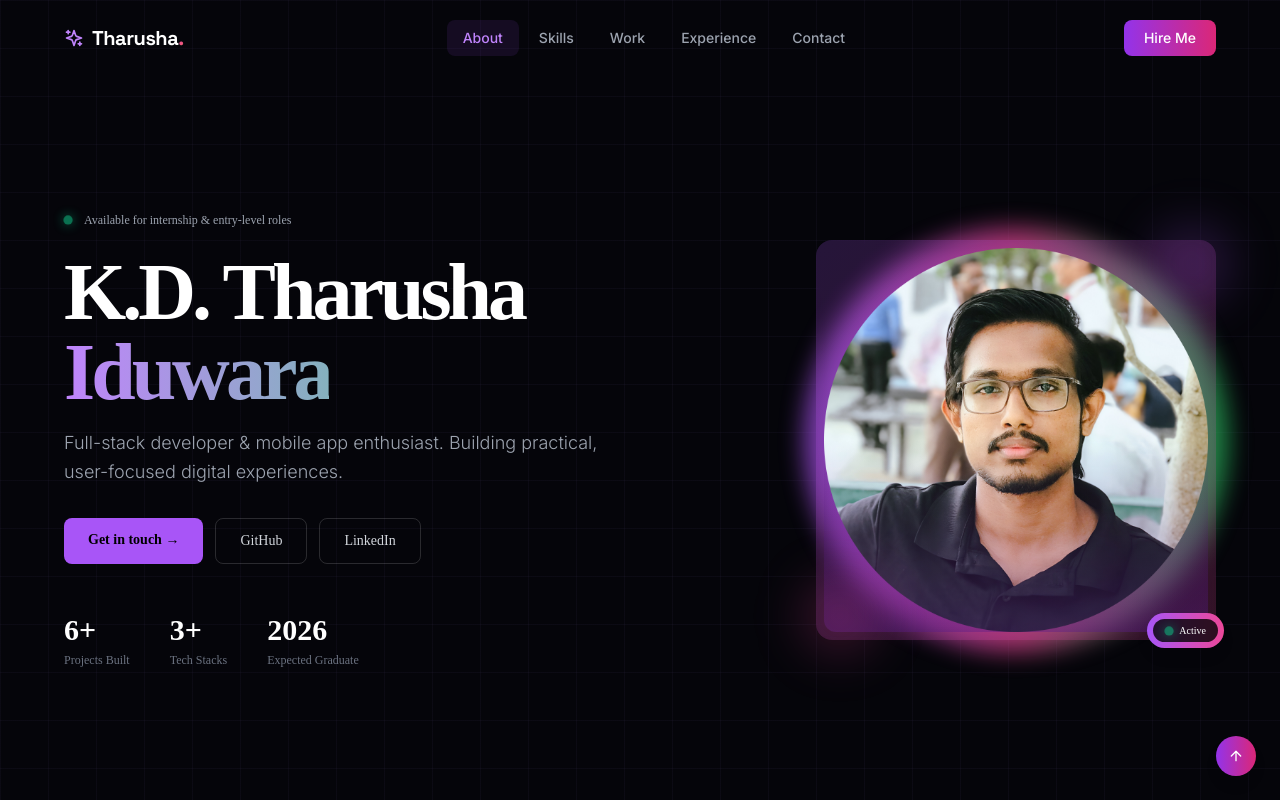
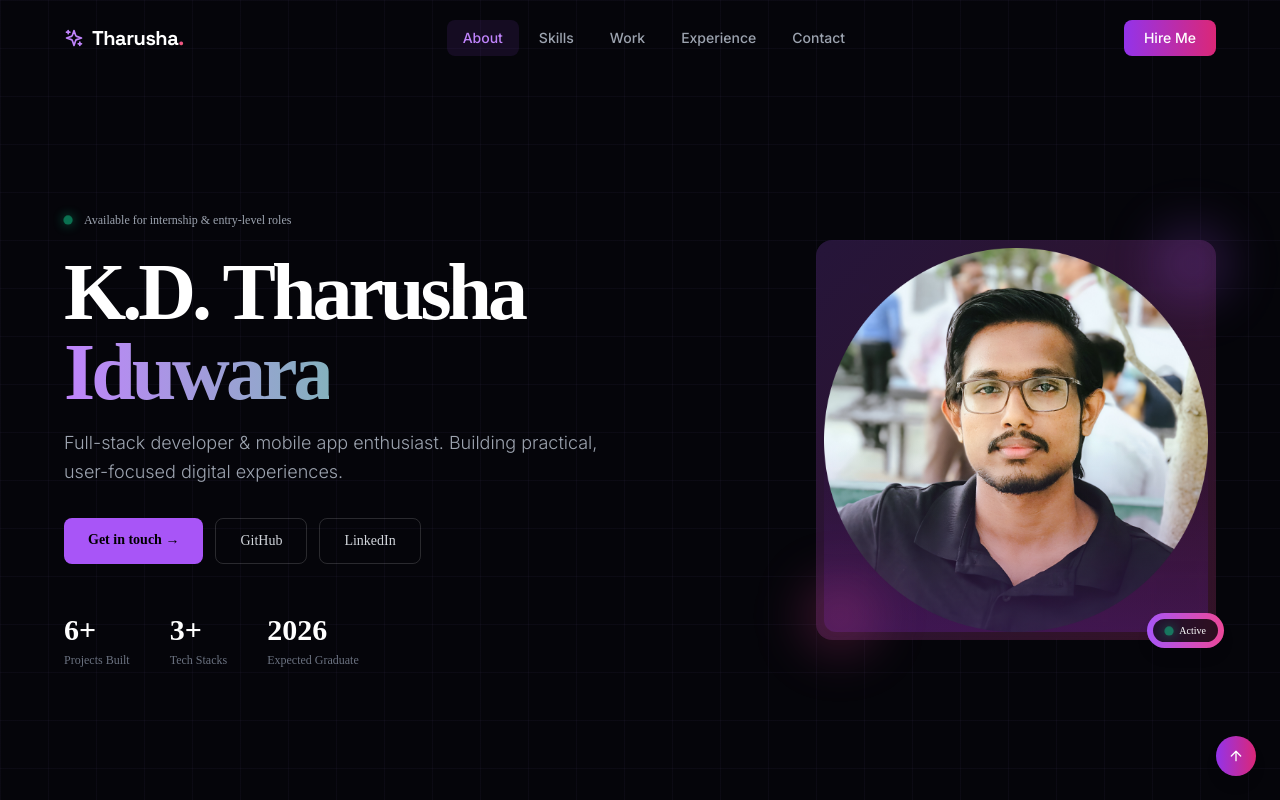
Before and after one commit to tharushainduwara/portfolio, a React (Vite) app: page / in a window 1280 px wide. Shown: the top 800 px of the page. Built offline with nearby package versions, Linux system fonts and the light colour scheme.

Commit message:
Removed animated gradient around photo

```diff
--- a/src/pages/Home.jsx
+++ b/src/pages/Home.jsx
@@ -46,12 +46,9 @@ const Home = () => {
             </div>
           </div>
 
-          {/* Right Content - Photo */}
+          {/* Right Content - Photo (No Gradient Ring) */}
           <div className="flex justify-center lg:justify-end">
             <div className="relative group">
-              {/* Animated gradient ring around photo */}
-              <div className="absolute -inset-3 bg-gradient-to-r from-purple-500 via-pink-500 to-green-500 rounded-full opacity-70 group-hover:opacity-100 blur-md transition duration-500 group-hover:duration-200" />
-
               {/* Main photo container */}
               <div className="relative bg-gradient-to-br from-purple-500/20 to-pink-500/20 rounded-2xl p-2 backdrop-blur-sm">
                 <div className="relative rounded-xl overflow-hidden">
@@ -61,6 +58,10 @@ const Home = () => {
                     alt="Tharusha Iduwara"
                     className="w-80 h-80 md:w-96 md:h-96 object-cover rounded-xl"
                     style={{ objectFit: 'cover' }}
+                    onError={(e) => {
+                      e.target.onerror = null;
+                      e.target.src = "https://ui-avatars.com/api/?name=Tharusha+Iduwara&background=8B5CF6&color=fff&size=400&rounded=true&bold=true";
+                    }}
                   />
 
                   {/* Overlay gradient for depth */}
```
